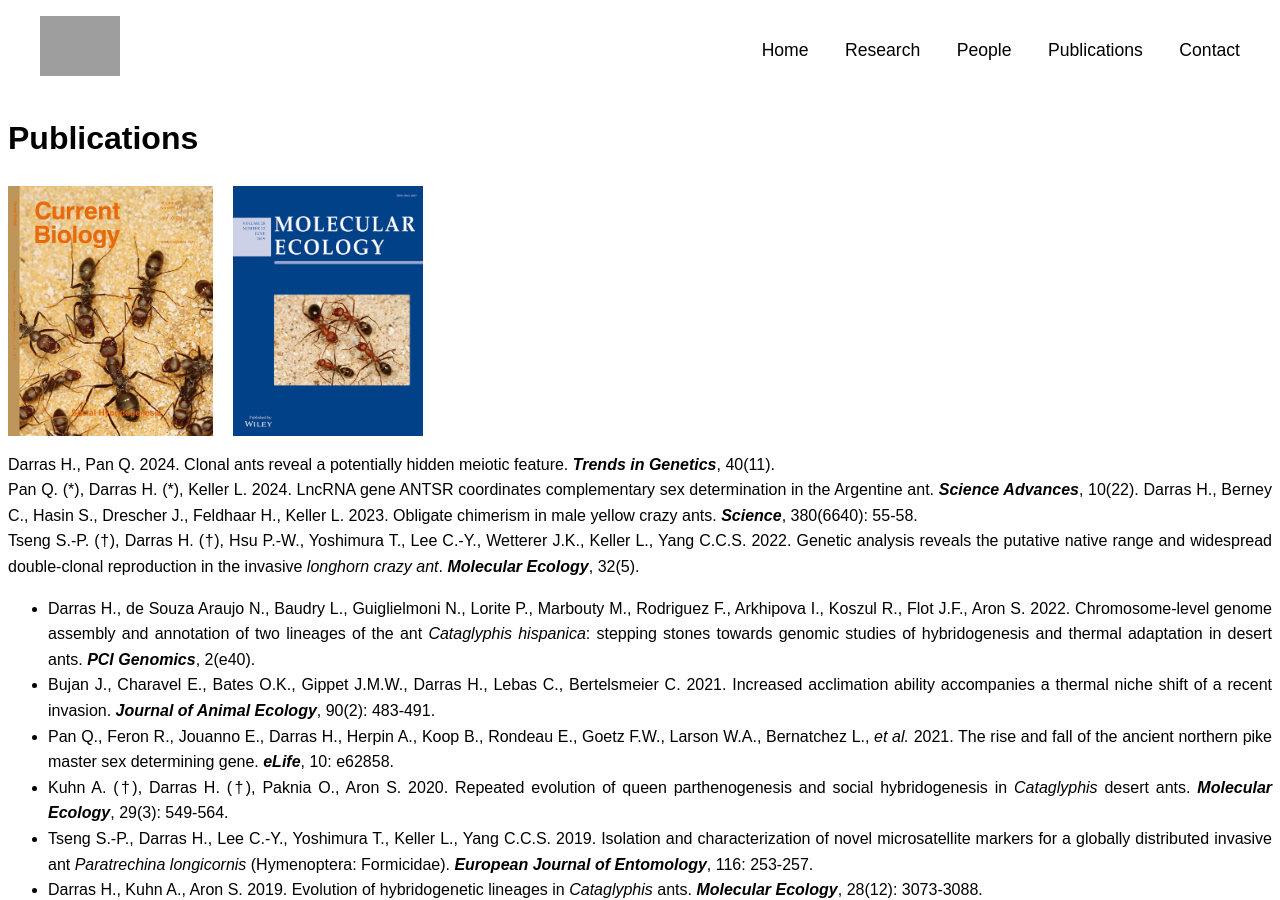
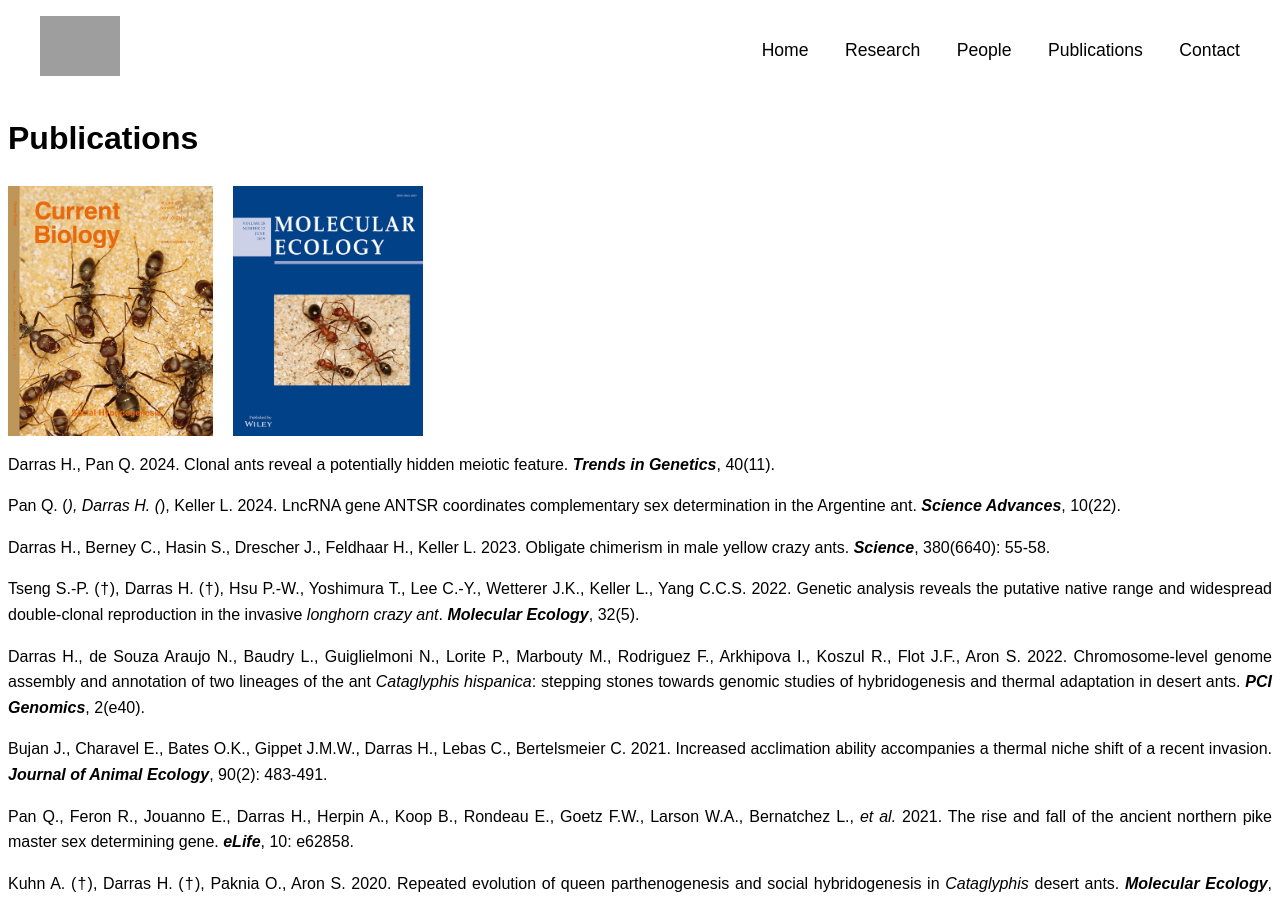
Before and after one commit to lab-darras/lab-darras.github.io, a Jekyll site: the page built from publications.md, in a window 1280 px wide and 900 px high. Built offline with Jekyll 4.4.1, drawn with Linux system fonts in a browser that asks for light colours; grey boxes are pictures that could not be loaded.

Commit message:
Update publications.md

```diff
--- a/publications.md
+++ b/publications.md
@@ -11,22 +11,39 @@ title: Publications
 </div>
 
 Darras H., Pan Q. 2024. Clonal ants reveal a potentially hidden meiotic feature. **_Trends in Genetics_**, 40(11).
-Pan Q. (\*), Darras H. (\*), Keller L. 2024. LncRNA gene ANTSR coordinates complementary sex determination in the Argentine ant. **_Science Advances_**, 10(22).
+
+Pan Q. (*), Darras H. (*), Keller L. 2024. LncRNA gene ANTSR coordinates complementary sex determination in the Argentine ant. **_Science Advances_**, 10(22).
+
 Darras H., Berney C., Hasin S., Drescher J., Feldhaar H., Keller L. 2023. Obligate chimerism in male yellow crazy ants. **_Science_**, 380(6640): 55-58.
+
 Tseng S.-P. (†), Darras H. (†), Hsu P.-W., Yoshimura T., Lee C.-Y., Wetterer J.K., Keller L., Yang C.C.S. 2022. Genetic analysis reveals the putative native range and widespread double-clonal reproduction in the invasive *longhorn crazy ant*. **_Molecular Ecology_**, 32(5).
-- Darras H., de Souza Araujo N., Baudry L., Guiglielmoni N., Lorite P., Marbouty M., Rodriguez F., Arkhipova I., Koszul R., Flot J.F., Aron S. 2022. Chromosome-level genome assembly and annotation of two lineages of the ant *Cataglyphis hispanica*: stepping stones towards genomic studies of hybridogenesis and thermal adaptation in desert ants. **_PCI Genomics_**, 2(e40).
-- Bujan J., Charavel E., Bates O.K., Gippet J.M.W., Darras H., Lebas C., Bertelsmeier C. 2021. Increased acclimation ability accompanies a thermal niche shift of a recent invasion. **_Journal of Animal Ecology_**, 90(2): 483-491.
-- Pan Q., Feron R., Jouanno E., Darras H., Herpin A., Koop B., Rondeau E., Goetz F.W., Larson W.A., Bernatchez L., *et al.* 2021. The rise and fall of the ancient northern pike master sex determining gene. **_eLife_**, 10: e62858.
-- Kuhn A. (†), Darras H. (†), Paknia O., Aron S. 2020. Repeated evolution of queen parthenogenesis and social hybridogenesis in *Cataglyphis* desert ants. **_Molecular Ecology_**, 29(3): 549-564.
-- Tseng S.-P., Darras H., Lee C.-Y., Yoshimura T., Keller L., Yang C.C.S. 2019. Isolation and characterization of novel microsatellite markers for a globally distributed invasive ant *Paratrechina longicornis* (Hymenoptera: Formicidae). **_European Journal of Entomology_**, 116: 253-257.
-- Darras H., Kuhn A., Aron S. 2019. Evolution of hybridogenetic lineages in *Cataglyphis* ants. **_Molecular Ecology_**, 28(12): 3073-3088.
-- Kuhn A. (†), Darras H. (†), Aron S. 2018. Phenotypic plasticity in an ant with strong caste-genotype association. **_Biology Letters_**, 14(1): 20170705.
-- Kuhn A., Bauman D., Darras H., Aron S. 2017. Sex-biased dispersal creates spatial genetic structure in a parthenogenetic ant with a dependent-lineage reproductive system. **_Heredity_**, 119(4): 207-213.
-- Norman V. (†), Darras H. (†), Tranter C., Aron S., Hughes W.O.H. 2016. Cryptic lineages hybridize for worker production in the harvester ant *Messor barbarus*. **_Biology Letters_**, 12(11): 20160542.
-- Darras H., Aron S. 2015. Introgression of mitochondrial DNA among lineages in a hybridogenetic ant. **_Biology Letters_**, 11(2): 20140971.
-- Darras H., Kuhn A., Aron S. 2014. Genetic determination of female castes in a hybridogenetic desert ant. **_Journal of Evolutionary Biology_**, 27(10): 2265-2271.
-- Darras H., Leniaud L., Aron S. 2013. Large-scale distribution of hybridogenetic lineages in a Spanish desert ant. **_Proceedings of the Royal Society B_**, 281(1774): 20132396.
-- Eyer P.A., Leniaud L., Darras H., Aron S. 2013. Hybridogenesis through thelytokous parthenogenesis in two *Cataglyphis* desert ants. **_Molecular Ecology_**, 22(4): 947-955.
-- Leniaud L. (†), Darras H. (†), Boulay R., Aron S. 2012. Social Hybridogenesis in the Clonal Ant *Cataglyphis hispanica*. **_Current Biology_**, 22(13): 1188-1193.
+
+Darras H., de Souza Araujo N., Baudry L., Guiglielmoni N., Lorite P., Marbouty M., Rodriguez F., Arkhipova I., Koszul R., Flot J.F., Aron S. 2022. Chromosome-level genome assembly and annotation of two lineages of the ant *Cataglyphis hispanica*: stepping stones towards genomic studies of hybridogenesis and thermal adaptation in desert ants. **_PCI Genomics_**, 2(e40).
+
+Bujan J., Charavel E., Bates O.K., Gippet J.M.W., Darras H., Lebas C., Bertelsmeier C. 2021. Increased acclimation ability accompanies a thermal niche shift of a recent invasion. **_Journal of Animal Ecology_**, 90(2): 483-491.
+
+Pan Q., Feron R., Jouanno E., Darras H., Herpin A., Koop B., Rondeau E., Goetz F.W., Larson W.A., Bernatchez L., *et al.* 2021. The rise and fall of the ancient northern pike master sex determining gene. **_eLife_**, 10: e62858.
+
+Kuhn A. (†), Darras H. (†), Paknia O., Aron S. 2020. Repeated evolution of queen parthenogenesis and social hybridogenesis in *Cataglyphis* desert ants. **_Molecular Ecology_**, 29(3): 549-564.
+
+Tseng S.-P., Darras H., Lee C.-Y., Yoshimura T., Keller L., Yang C.C.S. 2019. Isolation and characterization of novel microsatellite markers for a globally distributed invasive ant *Paratrechina longicornis* (Hymenoptera: Formicidae). **_European Journal of Entomology_**, 116: 253-257.
+
+Darras H., Kuhn A., Aron S. 2019. Evolution of hybridogenetic lineages in *Cataglyphis* ants. **_Molecular Ecology_**, 28(12): 3073-3088.
+
+Kuhn A. (†), Darras H. (†), Aron S. 2018. Phenotypic plasticity in an ant with strong caste-genotype association. **_Biology Letters_**, 14(1): 20170705.
+
+Kuhn A., Bauman D., Darras H., Aron S. 2017. Sex-biased dispersal creates spatial genetic structure in a parthenogenetic ant with a dependent-lineage reproductive system. **_Heredity_**, 119(4): 207-213.
+
+Norman V. (†), Darras H. (†), Tranter C., Aron S., Hughes W.O.H. 2016. Cryptic lineages hybridize for worker production in the harvester ant *Messor barbarus*. **_Biology Letters_**, 12(11): 20160542.
+
+Darras H., Aron S. 2015. Introgression of mitochondrial DNA among lineages in a hybridogenetic ant. **_Biology Letters_**, 11(2): 20140971.
+
+Darras H., Kuhn A., Aron S. 2014. Genetic determination of female castes in a hybridogenetic desert ant. **_Journal of Evolutionary Biology_**, 27(10): 2265-2271.
+
+Darras H., Leniaud L., Aron S. 2013. Large-scale distribution of hybridogenetic lineages in a Spanish desert ant. **_Proceedings of the Royal Society B_**, 281(1774): 20132396.
+
+Eyer P.A., Leniaud L., Darras H., Aron S. 2013. Hybridogenesis through thelytokous parthenogenesis in two *Cataglyphis* desert ants. **_Molecular Ecology_**, 22(4): 947-955.
+
+Leniaud L. (†), Darras H. (†), Boulay R., Aron S. 2012. Social Hybridogenesis in the Clonal Ant *Cataglyphis hispanica*. **_Current Biology_**, 22(13): 1188-1193.
 
 (†) These authors contributed equally to this study.
```
